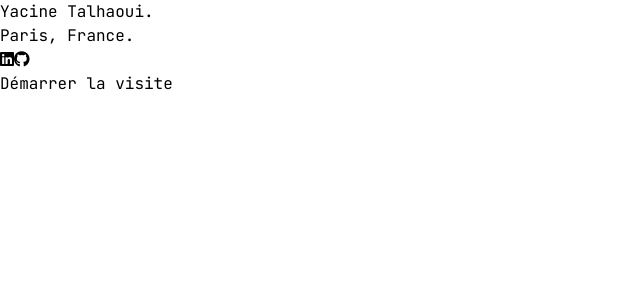
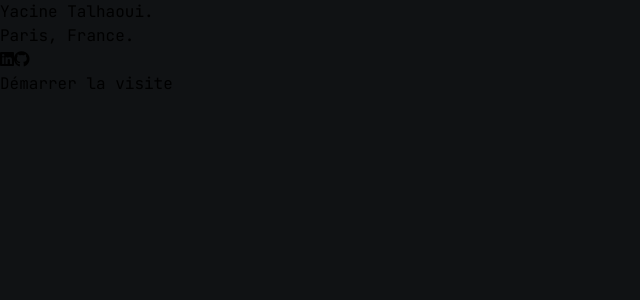
Before and after one commit to yacinetalhaoui-portfolio/portfolio-frontend, a React (Vite) app: page / in a window 1280 px wide. Shown: the top 300 px of the page, without its empty margins (0-640 px from the left). Built offline with nearby package versions, Linux system fonts and the light colour scheme; the HTML template or start-up script is replaced by a standard one.

Commit message:
:sparkles: Création de la page "À propos"

```diff
--- a/src/index.css
+++ b/src/index.css
@@ -7,4 +7,5 @@
 
 * {
     font-family: 'JetBrains Mono', monospace;
+    background-color: #101214;
 }
--- a/src/pages/About.jsx
+++ b/src/pages/About.jsx
@@ -1,7 +1,27 @@
+import Sidebar from "../components/Sidebar.jsx";
+import Navbar from "../components/Navbar.jsx";
+
 const About = () => {
     return (
-        <div>
-            <h1>goo goo ga ga</h1>
+        <div className="grid min-h-screen grid-cols-[1fr_3fr]">
+            <div>
+                <Sidebar />
+            </div>
+            <div className="grid grid-rows-[2fr_15fr] gap-8 justify-center">
+                <Navbar />
+                <div className="flex flex-col p-10 gap-8">
+                    <h1 className="text-4xl font-bold text-white">Qui suis-je ?</h1>
+                    <p className="text-[#7A7C80] text-xl w-[90%]">
+                        Je suis étudiant en L3 Informatique à Marseille et j'ai récemment été accepté dans le parcours MSc Pro en alternance à Epitech, je suis à la recherche d'une alternance de 24 mois commençant à partir du 21 août 2023.
+                        <br></br>
+                        <br></br>
+                        La data science est le domaine qui m'inspire le plus. J'aime la combinaison de compétences analytiques et de créativité qui permet de découvrir des tendances et des modèles cachés dans les données. Pour moi, le défi de résoudre des problèmes complexes en utilisant des techniques de data science est ce qui rend ce domaine si passionnant
+                        <br></br>
+                        <br></br>
+                        Le développement logiciel est un autre domaine qui me passionne énormément. J'aime le processus de création, de conception et d'implémentation de logiciels qui résolvent des problèmes et améliorent la vie des gens. Que ce soit pour le développement mobile ou web, j'apprécie l'aspect créatif de ce domaine qui permet de construire des produits innovants et fonctionnels à partir de zéro.
+                    </p>
+                </div>
+            </div>
         </div>
     );
 };
--- a/src/pages/Homepage.jsx
+++ b/src/pages/Homepage.jsx
@@ -1,12 +1,9 @@
+import Information from "../components/Information.jsx";
+
 const Homepage = () => {
     return (
-        <div className="bg-[#101214] text-2xl min-h-screen flex flex-col text-[#7A7C80] gap-1 justify-center text-center align-center">
-            <h2 className="text-white font-bold">Yacine Talhaoui.</h2>
-            <p className="text-xl">Paris, France.</p>
-            <div className="space-x-6 text-2xl">
-                <a className="hover:text-white transition ease-in" href="https://www.linkedin.com/in/yacine-talhaoui-3b8bba241/"><i className="fab fa-linkedin"></i></a>
-                <a className="hover:text-white transition ease-in" href="https://github.com/ycncy"><i className="fab fa-github"></i></a>
-            </div>
+        <div className="text-2xl text-[#7A7C80] min-h-screen flex flex-col gap-1 justify-center text-center align-center">
+            <Information />
             <a className="hover:text-white transition ease-in" href="/about"> Démarrer la visite </a>
         </div>
     );
```
